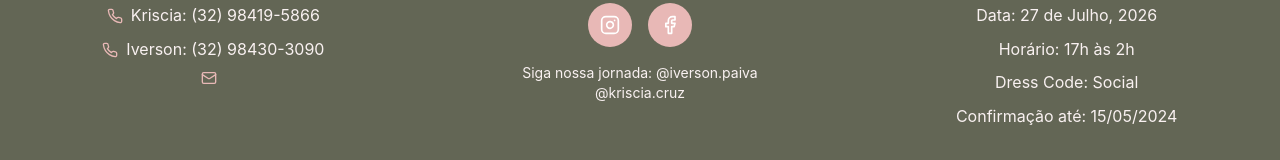
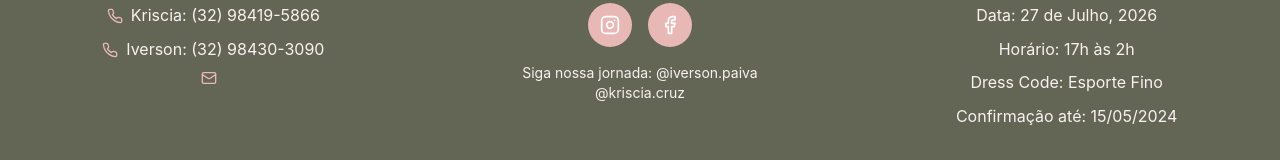
Before and after one commit to Nosrevi-tech/casamentokrisiciaiverson, a React (Vite) app: page / in a window 1280 px wide. Shown: the part 6636-6796 px from the top of the page. Built offline with nearby package versions, Linux system fonts and the light colour scheme; no server answers.

Commit message:
Update Footer.tsx

```diff
--- a/src/components/Footer.tsx
+++ b/src/components/Footer.tsx
@@ -57,7 +57,7 @@ export default function Footer() {
             <div className="space-y-2 text-rose-200">
               <p>Data: 27 de Julho, 2026</p>
               <p>Horário: 17h às 2h</p>
-              <p>Dress Code: Social</p>
+              <p>Dress Code: Esporte Fino</p>
               <p>Confirmação até: 15/05/2024</p>
             </div>
           </div>
```
